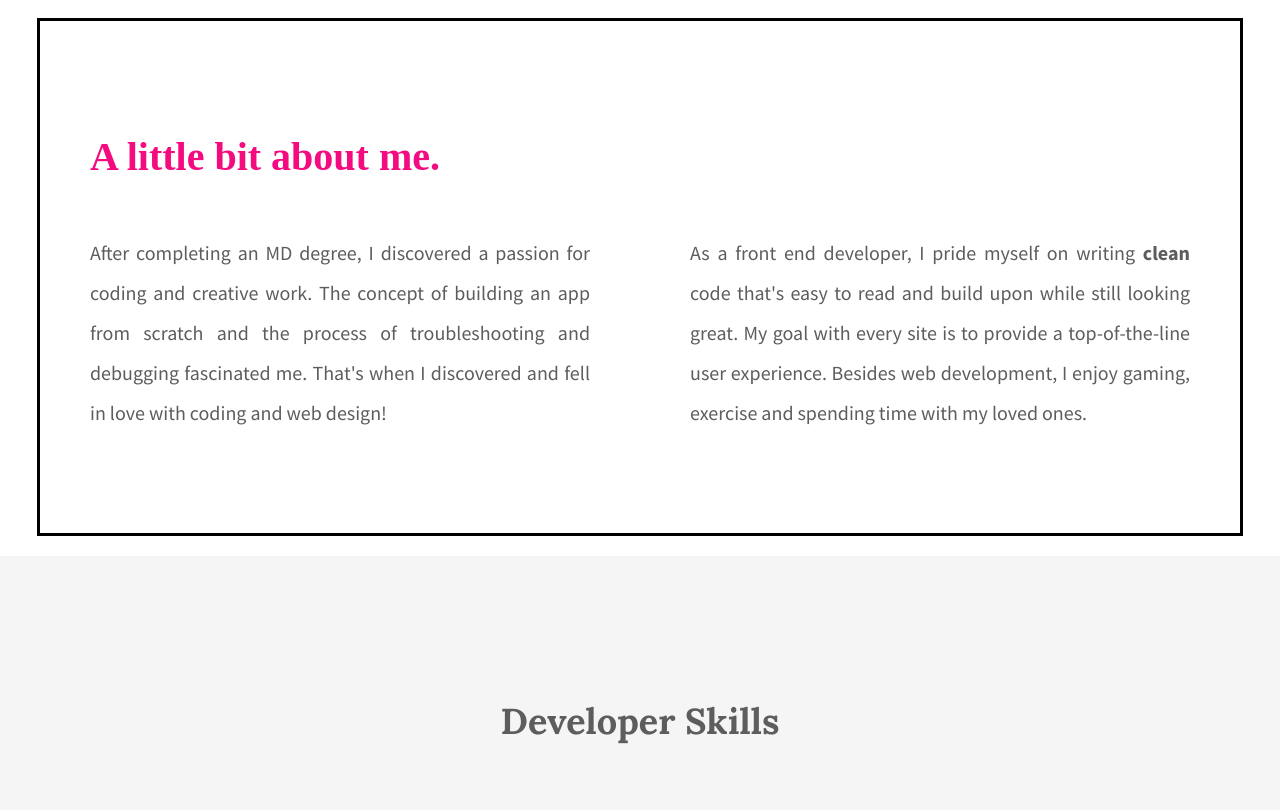
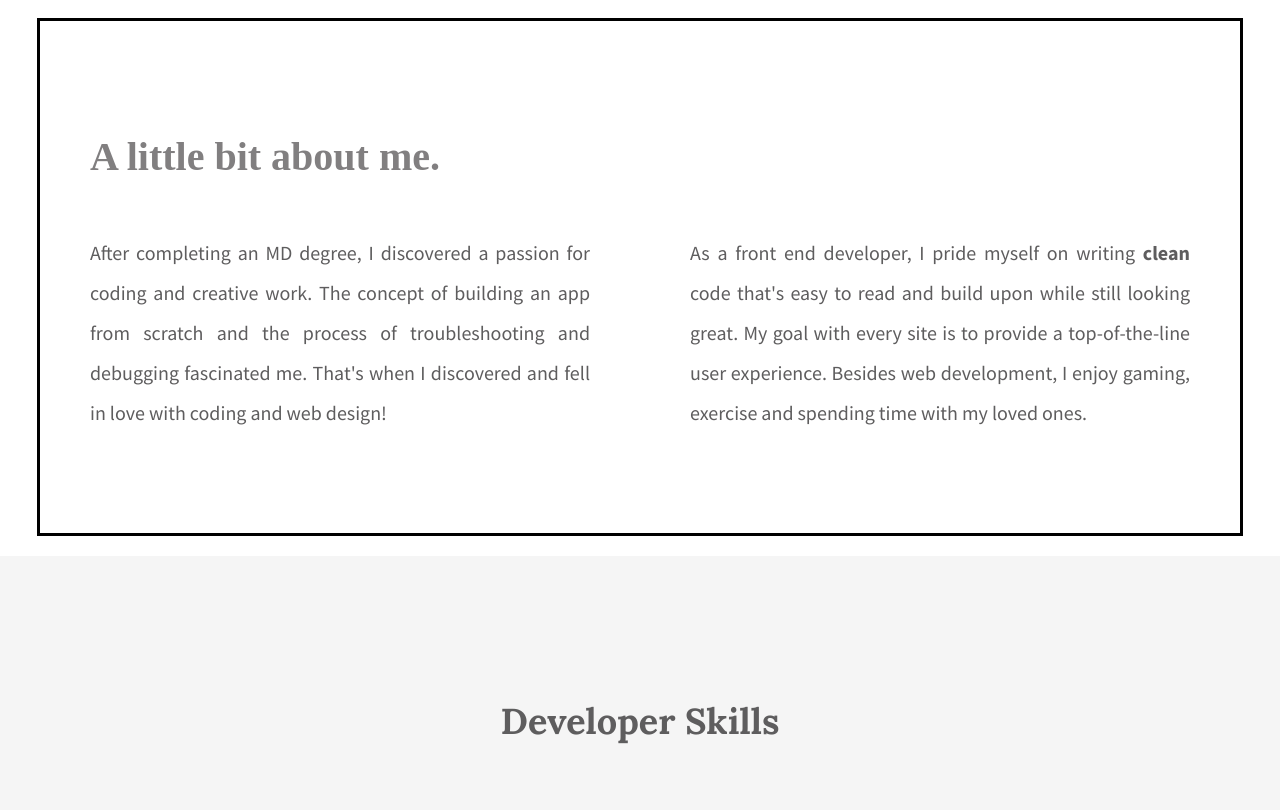
Before and after one commit to Tony2450/Jubilee-Austen, a plain HTML site: page index.html in a window 1280 px wide. Shown: the part 802-1612 px from the top of the page. Drawn offline with Linux system fonts and the light colour scheme.

Commit message:
Changed about header color to match rest of page

```diff
--- a/css/main.css
+++ b/css/main.css
@@ -90,7 +90,7 @@ header h2 span{
 #about h2{
     font-size: 40px;
     font-family: 'Times New Roman', Times, serif;
-    color:#f40b80;
+    color:#817F80;
     padding-left: 50px;
 }
 
```
